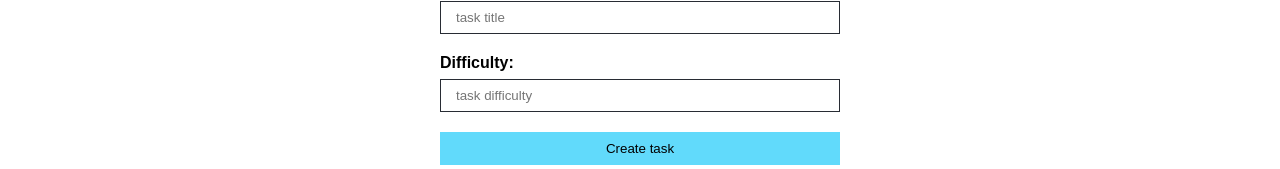
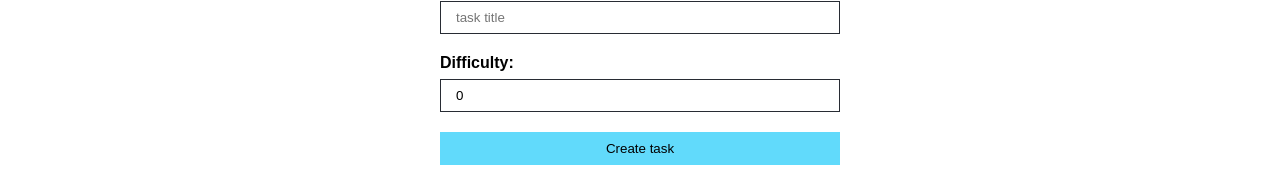
Before and after one commit to Leonardofilipe-dev/todolistereact, a React (Vite) app: page / in a window 1280 px wide. Shown: the part 152-321 px from the top of the page. Built offline with nearby package versions, Linux system fonts and the light colour scheme.

Commit message:
Add function

```diff
--- a/src/App.tsx
+++ b/src/App.tsx
@@ -6,8 +6,11 @@ import Footer from './components/footer/footer'
 import style from './app.module.css'
 import TaskForm from './components/form/taskForm'
 import TaskList from './components/list/taskList'
+import { ITask } from './interface/Task'
 
 function App() {
+
+  const [taskList, setTaskList] = useState<ITask[]>([])
   const [] = useState(0)
 
   return (
@@ -17,7 +20,7 @@ function App() {
     <main className={style.main}>
     <div className={style.input_container}>
       <h2>O que você vai fazer?</h2>
-      <TaskForm btnText='Create task'/>
+      <TaskForm btnText='Create task' taskList={taskList} setTaskList={setTaskList}/>
     </div>
     <div className={style.input_container}>
       <h2>Suas tarefas</h2>
--- a/src/components/form/taskForm.tsx
+++ b/src/components/form/taskForm.tsx
@@ -1,20 +1,61 @@
+import React, {useState, formEvent, useEffect, ChangeEvent, FormEvent, SetStateAction} from "react";
 import styles from "./taskForm.module.css"
+import { ITask } from '../../interface/Task'
 
 interface Props {
     btnText: string;
+    taskList: ITask[]
+    setTaskList?: React.Dispatch<React.SetStateAction<ITask[]>>
   }
 
-  const TaskForm = ({ btnText }: Props) => {
+  const TaskForm = ({ btnText, taskList, setTaskList }: Props) => {
+
+    const [id, setId] = useState<number>(0)
+    const [title, setTitle] = useState<string>("")
+    const [difficulty, setDifficuty] = useState<number>(0)
+    const addTaskHandle = (e: FormEvent<HTMLFormElement>) => {
+      e.preventDefault()
+
+      const id = Math.floor(Math.random() * 1000)
+      const newTask: ITask = {id, title, difficulty}
+
+      setTaskList!([...taskList, newTask])
+
+      setTitle("")
+      setDifficuty(0)
+
+      console.log(taskList)
+    }
+
+    const handleChange = (e: ChangeEvent<HTMLInputElement>) =>{
+      if(e.target.name === "title"){
+        setTitle(e.target.value)
+      }else{
+        setDifficuty(parseInt(e.target.value))
+      }
+
+    }
+
     return (
-      <form className={styles.form}>
+      <form onSubmit={addTaskHandle} className={styles.form}>
         <div className={styles.input_container}>
           <label className={styles.input_container.label} htmlFor="title"> Title:  </label>
-          <input type="text" name="title" placeholder="task title" />
+          <input type="text"
+           name="title"
+            placeholder="task title"
+             onChange={handleChange}
+             value={title}
+             />
         </div>
 
         <div className={styles.input_container}>
           <label htmlFor="difficulty">Difficulty: </label>
-          <input type="text" name="difficulty" placeholder="task difficulty" />
+          <input type="text" name="difficulty"
+           placeholder="task difficulty"
+            onChange={handleChange }
+            value={difficulty}
+            />
+
         </div>
 
         <input type="submit" value={btnText} />
--- /dev/null
+++ b/src/interface/Task.ts
@@ -0,0 +1,6 @@
+export interface ITask{
+    id:number,
+    title: string,
+    difficulty: number
+
+}
```
